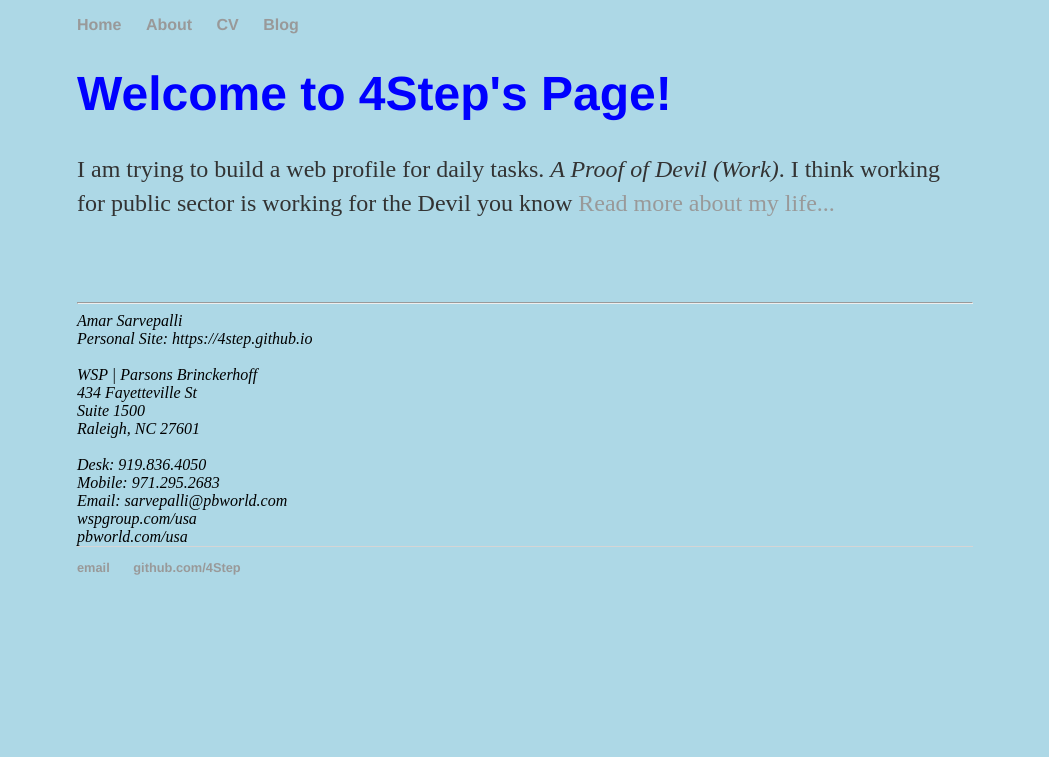
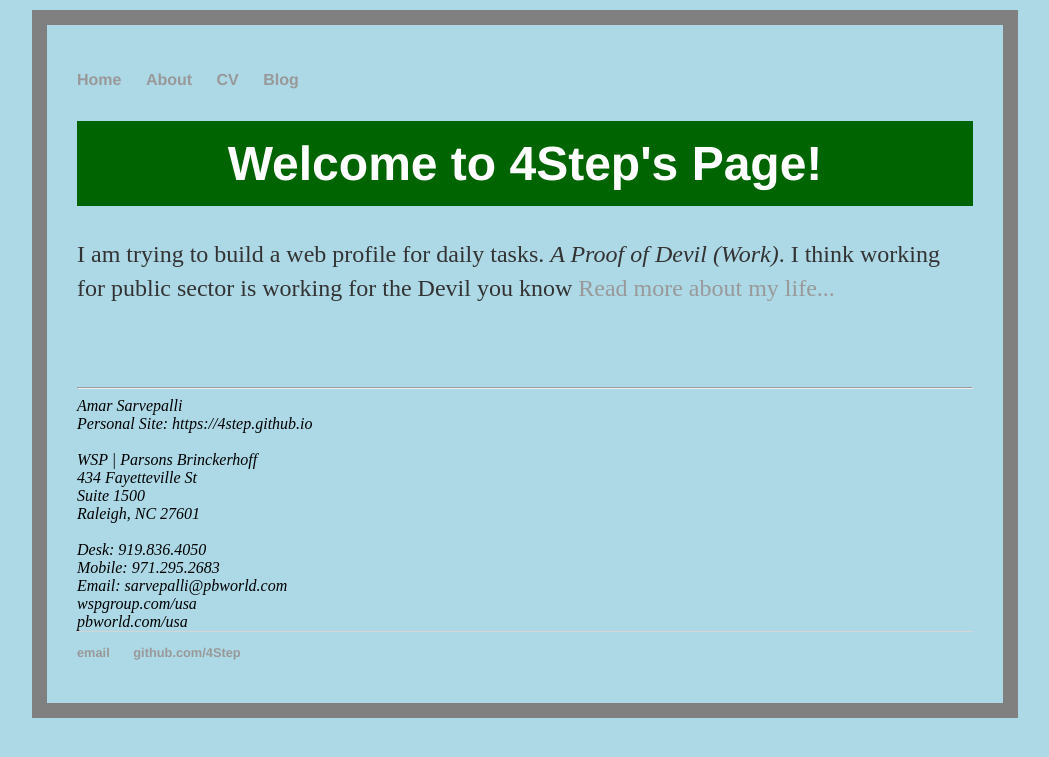
Before and after one commit to 4Step/4Step.github.io, a Jekyll site: the page built from index.html, in a window 1280 px wide. Shown: the top 757 px of the page, without its empty margins (115-1164 px from the left). Built offline with Jekyll 4.4.1, drawn with Linux system fonts in a browser that asks for light colours.

Commit message:
revise colors

```diff
--- a/css/main.css
+++ b/css/main.css
@@ -1,6 +1,9 @@
+
 body {
     margin: 10px auto;
     width: 70%;
+    border: 15px solid grey;
+    padding: 30px;
 }
 nav ul, footer ul {
     font-family:'Helvetica', 'Arial', 'Sans-Serif';
@@ -40,4 +43,5 @@ ul.posts {
 
 ul.posts li {
     list-style: none;
+    color: red;
 }
--- a/index.html
+++ b/index.html
@@ -3,8 +3,9 @@ layout: default
 title: Amar Sarvepalli, 4Step Modeler
 ---
 <div class="blurb">
-	<h1 style="color:blue;"> Welcome to 4Step's Page!</h1>
-  <p> I am trying to build a web profile for daily tasks.  <em>A Proof of Devil (Work)</em>.  I think working for public sector is working for the Devil you know <a href="/about">Read more about my life...</a></p>
+	<h1 style="background-color:darkgreen; color:white; text-align:center; padding:15px;"> Welcome to 4Step's Page!</h1>
+
+	<p> I am trying to build a web profile for daily tasks.  <em>A Proof of Devil (Work)</em>.  I think working for public sector is working for the Devil you know <a href="/about">Read more about my life...</a></p>
 
 	<p> <br> </p>
 
```
